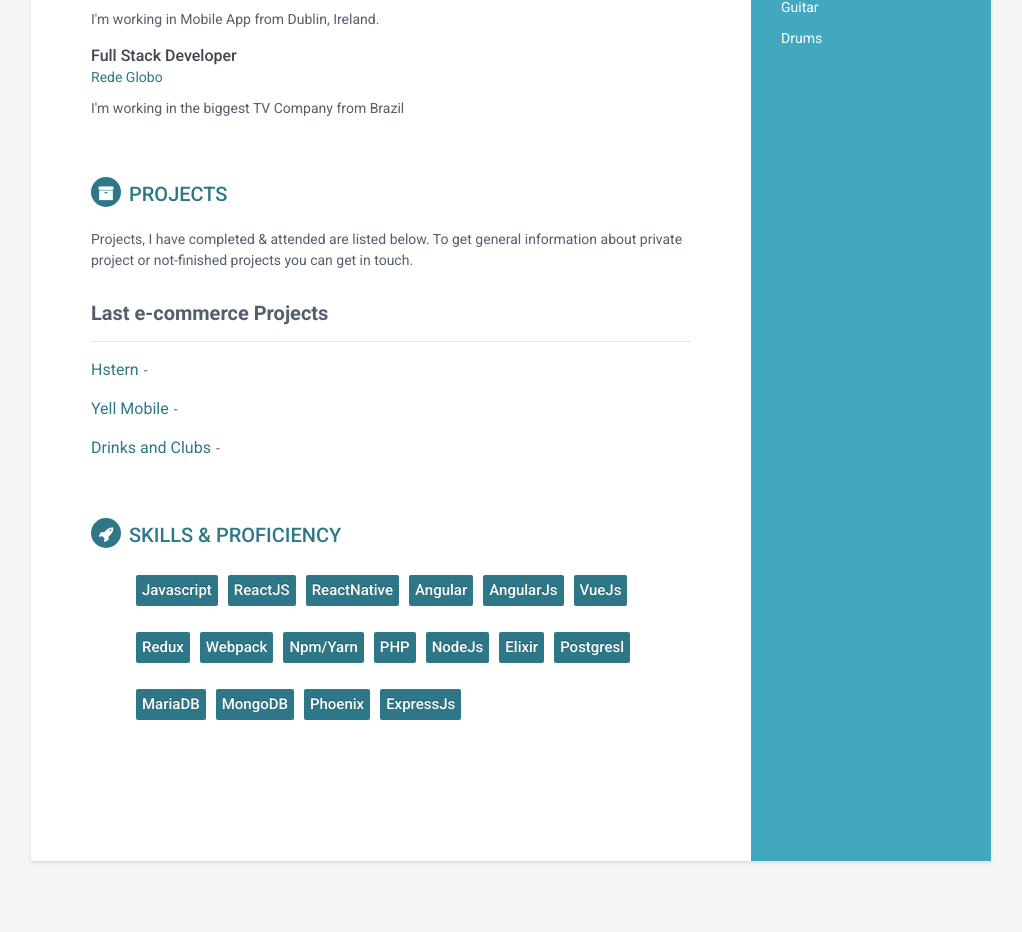
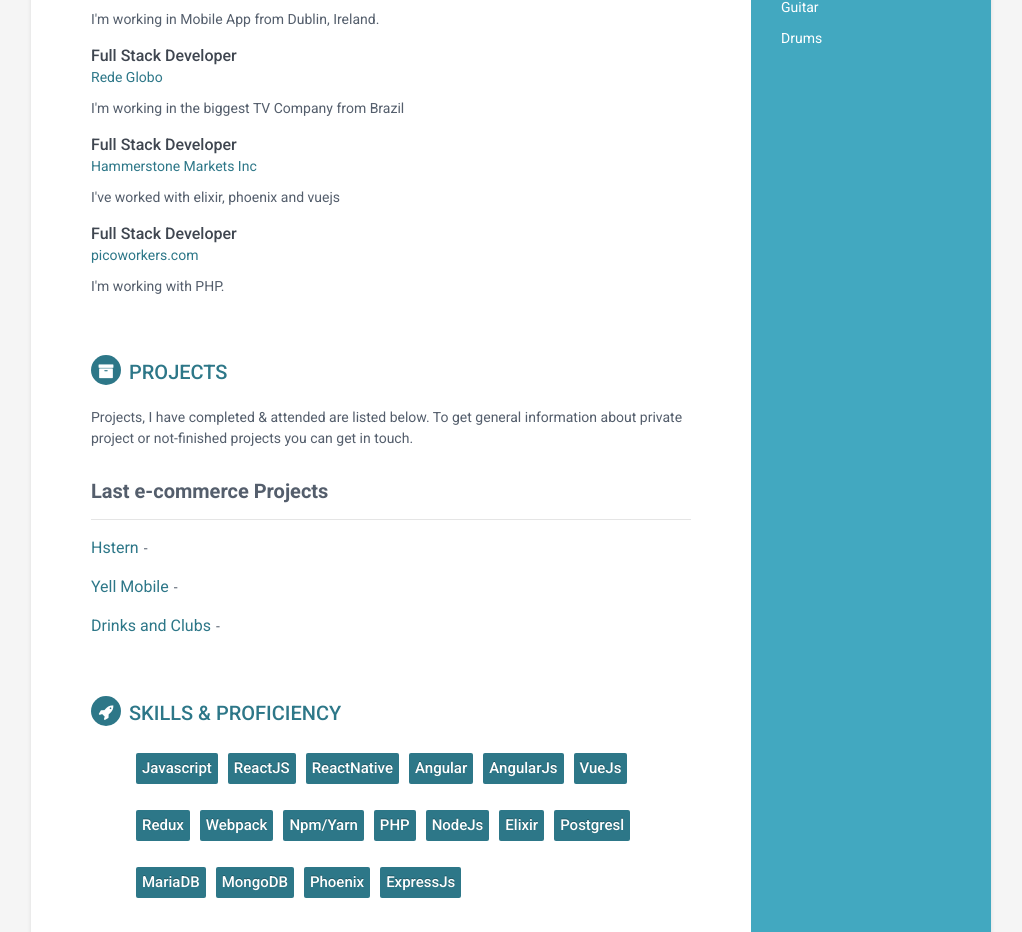
Before and after one commit to rivailruiz/me, a React app: page / in a window 1280 px wide. Shown: the part 1055-1987 px from the top of the page, without its empty margins (129-1151 px from the left). Before the commit the page ends 1946 px from the top, so only its background shows below. Built offline with nearby package versions, Linux system fonts and the light colour scheme.

Commit message:
Update experiences.js

```diff
--- a/src/data/experiences.js
+++ b/src/data/experiences.js
@@ -59,6 +59,18 @@ export const experiences = {
       company: 'Rede Globo',
       description: 'I\'m working in the biggest TV Company from Brazil',
       companyLink: 'https://redeglobo.globo.com/',
+    },
+    {
+      title: 'Full Stack Developer',
+      company: 'Hammerstone Markets Inc',
+      description: 'I\'ve worked with elixir, phoenix and vuejs',
+      companyLink: 'https://www.hammerstonemarkets.com/',
+    },
+     {
+      title: 'Full Stack Developer',
+      company: 'picoworkers.com',
+      description: 'I\'m working with PHP.',
+      companyLink: 'https://www.hammerstonemarkets.com/',
     }
   ]
 };
```
